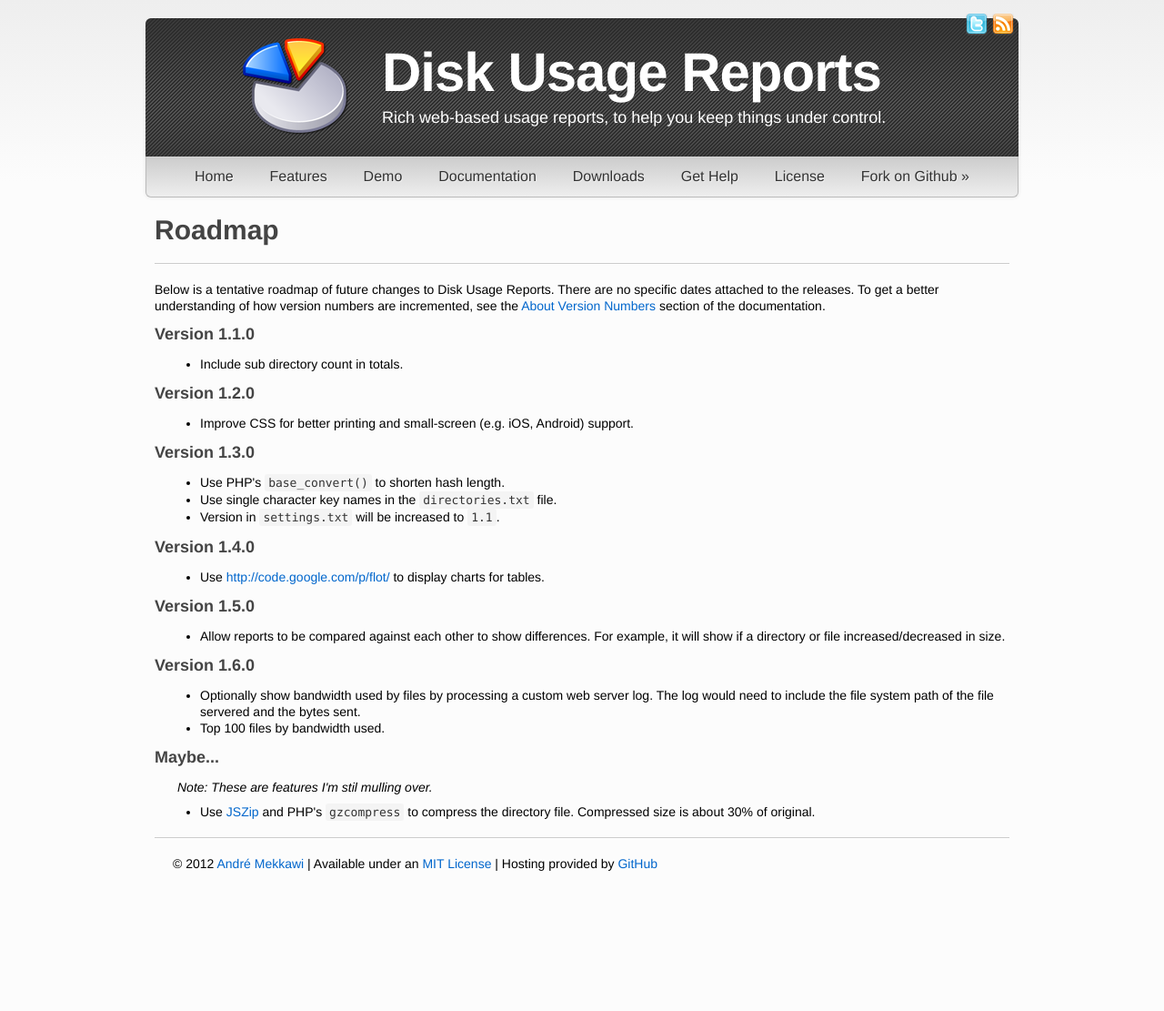
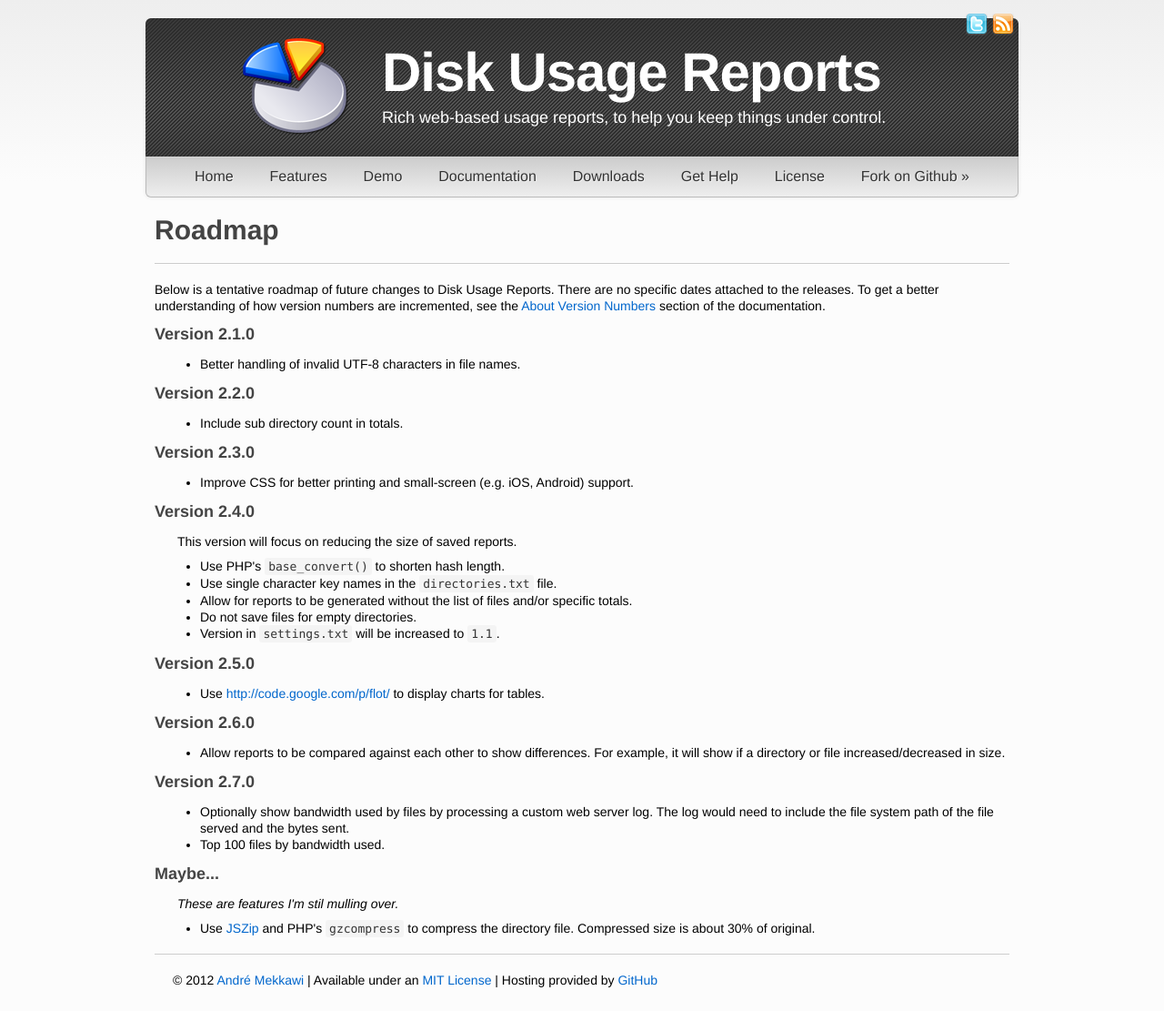
Before and after one commit to amekkawi/diskusagereports, a Jekyll site: the page built from docs/roadmap.html, in a window 1280 px wide. Shown: the whole page at 91% size. Built offline with Jekyll 4.4.1, drawn with Linux system fonts in a browser that asks for light colours; before the commit the page ends 983 px from its top, so only the background shows below that.

```diff
--- a/docs/roadmap.html
+++ b/docs/roadmap.html
@@ -7,54 +7,82 @@ activepage: roadmap
 
 <p>Below is a tentative roadmap of future changes to Disk Usage Reports. There are no specific dates attached to the releases. To get a better understanding of how version numbers are incremented, see the <a href="./#VersionNumbers">About Version Numbers</a> section of the documentation.</p>
 
-<h3>Version 1.1.0</h3>
+{% comment %} Set up the major and minor. {% endcomment %}
+{% assign major = '*' %}
+{% capture temp %}{{ major }}*{% endcapture %}{% assign major = temp %}{% assign major_int = major.size %}
+{% assign minor = '' %}
+
+{% capture temp %}{{ minor }}*{% endcapture %}{% assign minor = temp %}{% assign minor_int = minor.size %}
+<h3>Version {{ major_int }}.{{ minor_int }}.0</h3>
+<div class="indent">
+	<ul>
+		<li>Better handling of invalid UTF-8 characters in file names.</li>
+	</ul>
+</div>
+
+{% capture temp %}{{ minor }}*{% endcapture %}{% assign minor = temp %}{% assign minor_int = minor.size %}
+<h3>Version {{ major_int }}.{{ minor_int }}.0</h3>
 <div class="indent">
 	<ul>
 		<li>Include sub directory count in totals.</li>
 	</ul>
 </div>
 
-<h3>Version 1.2.0</h3>
+<!-- Note: When removing comment block, also remove space from '{ %'
+
+{ % comment %} Increment the major and reset the minor. { % endcomment %}
+{ % capture temp %}{{ major }}*{ % endcapture %}{ % assign major = temp %}{ % assign major_int = major.size %}
+{ % assign minor = '' %}-->
+
+{% capture temp %}{{ minor }}*{% endcapture %}{% assign minor = temp %}{% assign minor_int = minor.size %}
+<h3>Version {{ major_int }}.{{ minor_int }}.0</h3>
 <div class="indent">
 	<ul>
 		<li>Improve CSS for better printing and small-screen (e.g. iOS, Android) support.</li>
 	</ul>
 </div>
 
-<h3>Version 1.3.0</h3>
+{% capture temp %}{{ minor }}*{% endcapture %}{% assign minor = temp %}{% assign minor_int = minor.size %}
+<h3>Version {{ major_int }}.{{ minor_int }}.0</h3>
 <div class="indent">
+	<p>This version will focus on reducing the size of saved reports.</p>
 	<ul>
 		<li>Use PHP's <code>base_convert()</code> to shorten hash length.</li>
 		<li>Use single character key names in the <code>directories.txt</code> file.</li>
+		<li>Allow for reports to be generated without the list of files and/or specific totals.</li>
+		<li>Do not save files for empty directories.</li>
 		<li>Version in <code>settings.txt</code> will be increased to <code>1.1</code>.</li>
 	</ul>
 </div>
 
-<h3>Version 1.4.0</h3>
+{% capture temp %}{{ minor }}*{% endcapture %}{% assign minor = temp %}{% assign minor_int = minor.size %}
+<h3>Version {{ major_int }}.{{ minor_int }}.0</h3>
 <div class="indent">
 	<ul>
 		<li>Use <a href="http://code.google.com/p/flot/" onclick="return ROL(this);">http://code.google.com/p/flot/</a> to display charts for tables.</li>
 	</ul>
 </div>
 
-<h3>Version 1.5.0</h3>
+{% capture temp %}{{ minor }}*{% endcapture %}{% assign minor = temp %}{% assign minor_int = minor.size %}
+<h3>Version {{ major_int }}.{{ minor_int }}.0</h3>
 <div class="indent">
 	<ul>
 		<li>Allow reports to be compared against each other to show differences. For example, it will show if a directory or file increased/decreased in size.</li>
 	</ul>
 </div>
 
-<h3>Version 1.6.0</h3>
+{% capture temp %}{{ minor }}*{% endcapture %}{% assign minor = temp %}{% assign minor_int = minor.size %}
+<h3>Version {{ major_int }}.{{ minor_int }}.0</h3>
 <div class="indent">
 	<ul>
-		<li>Optionally show bandwidth used by files by processing a custom web server log. The log would need to include the file system path of the file servered and the bytes sent.</li>
+		<li>Optionally show bandwidth used by files by processing a custom web server log. The log would need to include the file system path of the file served and the bytes sent.</li>
 		<li>Top 100 files by bandwidth used.</li>
 	</ul>
 </div>
 
 <h3>Maybe...</h3>
 <div class="indent">
-	<p><em>Note: These are features I'm stil mulling over.</em></p>
+	<p><em>These are features I'm stil mulling over.</em></p>
 	<ul>
 		<li>Use <a href="http://stuartk.com/jszip/" target="_blank">JSZip</a> and PHP's <code>gzcompress</code> to compress the directory file. Compressed size is about 30% of original.</li>
 	</ul>
```
Also changed, not shown: changelogs/index.html (+50 -1 lines), docs/index.html (+4 -4 lines), 1 other file.
